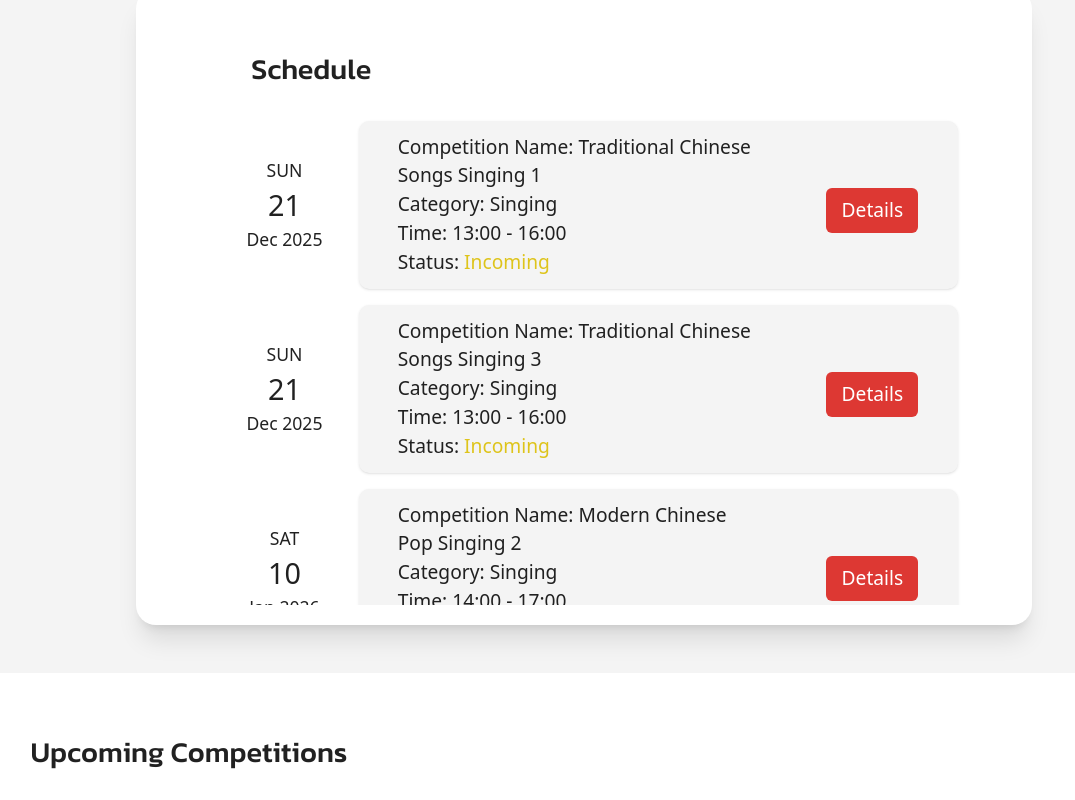
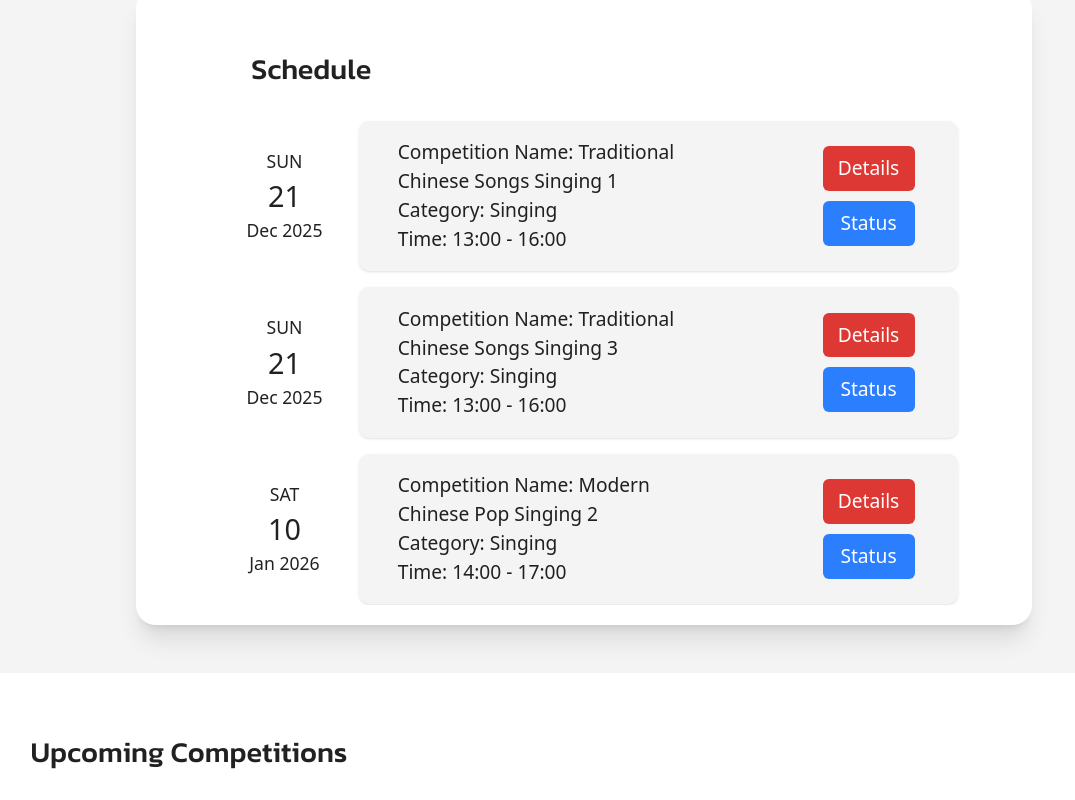
Before and after one commit to Ella-Raputri/WADS-FinalProject, a React (Vite) app in the folder frontend/: page /userhome in a window 1280 px wide. Shown: the part 760-1560 px from the top of the page, without its empty margins (56-1131 px from the left). Built offline with nearby package versions, Linux system fonts and the light colour scheme.

Commit message:
Homepage Update

```diff
--- a/frontend/src/components/ScheduleList.jsx
+++ b/frontend/src/components/ScheduleList.jsx
@@ -15,14 +15,12 @@ export const SecheduleList = ({competition}) => {
         date = startDate.getDate();
         month = months[startDate.getMonth()];
         year = startDate.getFullYear();
-        status = "Incoming";
     }
     if (now > startDate && now < endDate){
         day = days[startDate.getDay()];
         date = startDate.getDate();
         month = months[startDate.getMonth()];
         year = startDate.getFullYear();
-        status = "Ongoing";
     }
 
     const [isOpen, setIsOpen] = useState(false);
@@ -35,14 +33,26 @@ export const SecheduleList = ({competition}) => {
                 <p className="font-medium text-[1.4rem] xl:text-[1.8rem]">{date}</p>
                 <p className="text-[0.7rem] xl:text-[1.1rem]">{month} {year}</p>
             </div>
-            <div className="w-[80%] bg-[#F4F4F4] rounded-[10px] text-[0.8rem] xl:text-[1.2rem] font-medium flex flex-col justify-center relative pt-4 pb-4 sm:pt-3 sm:pb-3 shadow">
-                <p className="ml-[2em] lg:w-[60%]">Competition Name: {competition.title}</p>
-                <p className="ml-[2em]">Category: {competition.category}</p>
-                <p className="ml-[2em]">Time: {competition.time}</p>
-                <p className={`ml-[2em]`}>Status: <p className={`inline-flex ${status === "Incoming" ? "text-[#DEC41B]" : "text-[#FF9000]"}`}>{status}</p></p>
-                <button className="lg:absolute lg:right-0 w-23 py-2 mt-3 lg:mb-0 lg:mr-10 ml-6 color-component-red rounded-md hover:!bg-red-700 text-white cursor-pointer" onClick={() => {
-                    setIsOpen(true);
-                }}>Details</button>
+            <div className="w-[80%] bg-[#F4F4F4] rounded-[10px] text-[0.8rem] xl:text-[1.2rem] font-medium flex flex-col justify-center sm:items-center sm:flex-row pt-4 pb-4 sm:pt-3 sm:pb-3 shadow">
+                <div className="pl-[2em] w-[90%] sm:w-[70%]">
+                    <p className="w-[100%] md:w-[80%]">Competition Name: {competition.title}</p>
+                    <p>Category: {competition.category}</p>
+                    <p>Time: {competition.time}</p>
+                    <button className="w-23 my-[0.7em] py-2 color-component-red rounded-md hover:!bg-red-700 duration-300 text-white cursor-pointer sm:hidden" onClick={() => {
+                        setIsOpen(true);
+                    }}>Details</button>
+                    <button className="w-23 py-2 ml-[1em] bg-blue-500 rounded-md hover:!bg-blue-700 duration-300 text-white cursor-pointer sm:hidden" onClick={() => {
+                        setIsOpen(true);
+                    }}>Status</button>
+                </div>
+                <div className="w-[50%] sm:w-[30%] hidden sm:flex sm:flex-col sm:justify-center sm:items-center gap-[10px] my-[0.7em]">
+                    <button className="w-23 py-2 color-component-red rounded-md hover:!bg-red-700 duration-300 text-white cursor-pointer" onClick={() => {
+                        setIsOpen(true);
+                    }}>Details</button>
+                    <button className="w-23 py-2 bg-blue-500 rounded-md hover:!bg-blue-700 duration-300 text-white cursor-pointer" onClick={() => {
+                        setIsOpen(true);
+                    }}>Status</button>
+                </div>
             </div>
         </div>
         { isOpen &&
```
